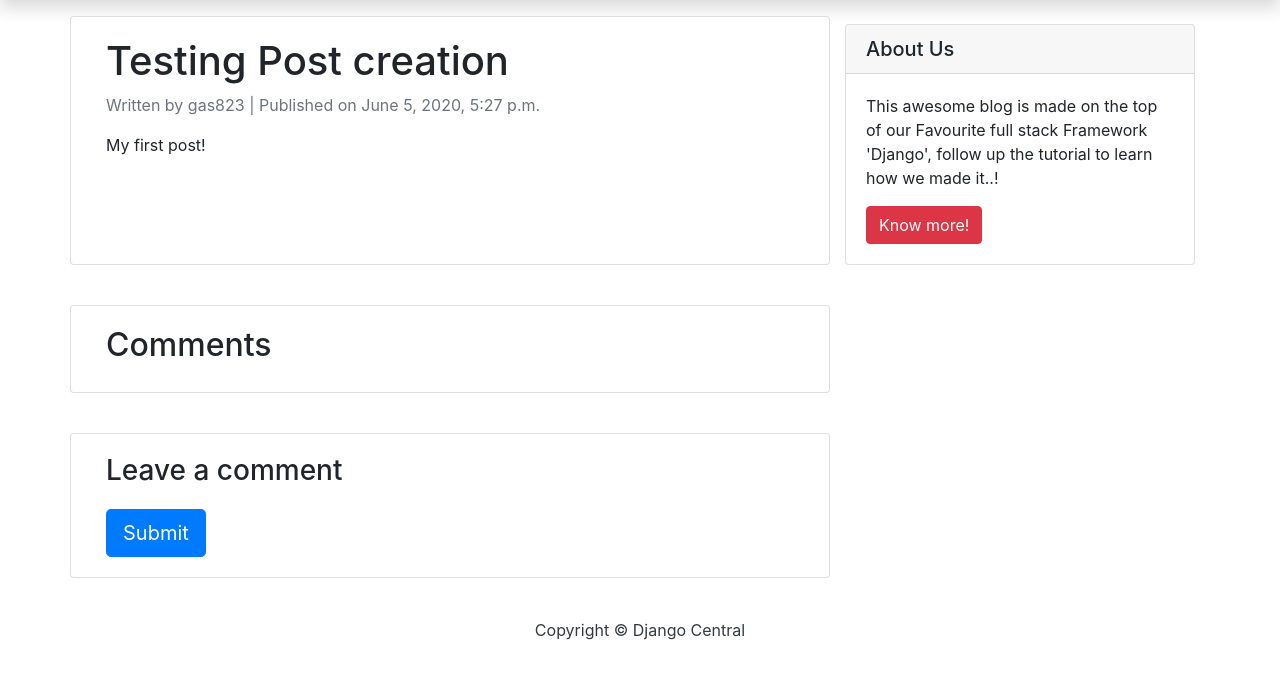
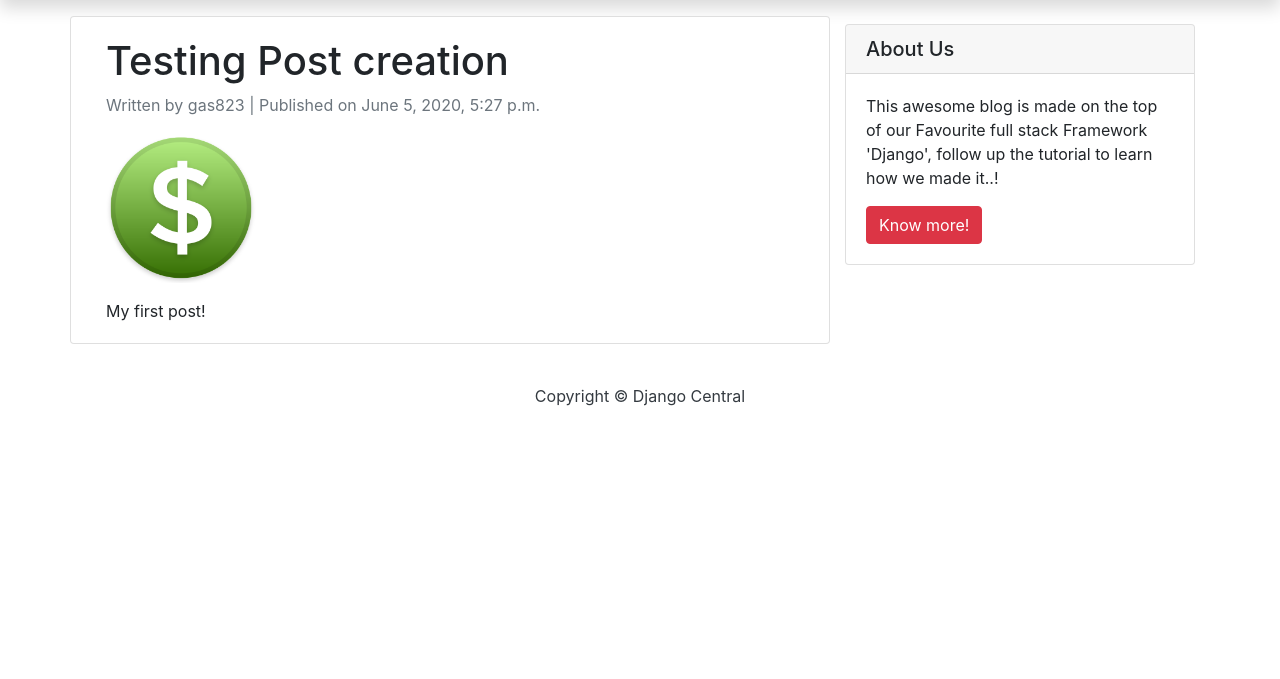
Before and after one commit to Galex3/Bridging-Coursework, a Django app: a page that uses templates/post_detail.html in a window 1280 px wide. Shown: the part 56-735 px from the top of the page. Run offline with Django 3.2, Linux system fonts and the light colour scheme; data comes from the database, SQL or seed files in the repository; some libraries are stand-ins or nearby versions.

Commit message:
Reset Develpoment on Comments and added Image to Post

```diff
--- a/blog/models.py
+++ b/blog/models.py
@@ -1,6 +1,7 @@
 from django.conf import settings
 from django.db import models
 from django.utils import timezone
+
 
 STATUS = (
     (0, "Draft"),
@@ -12,6 +13,7 @@
     author = models.ForeignKey(settings.AUTH_USER_MODEL, on_delete=models.CASCADE)
     title = models.CharField(max_length=200)
     slug = models.SlugField(max_length=200)
+    image = models.ImageField(upload_to="static/img/", null=True)
     content = models.TextField()
     created_date = models.DateTimeField(default=timezone.now)
     published_date = models.DateTimeField(blank=True, null=True)
@@ -27,18 +29,3 @@
 
     def __str__(self):
         return self.title
-
-
-class Comment(models.Model):
-    post = models.ForeignKey(Post, on_delete=models.CASCADE, related_name='comments')
-    name = models.CharField(max_length=80)
-    email = models.EmailField()
-    body = models.TextField()
-    created_on = models.DateTimeField(auto_now_add=True)
-    active = models.BooleanField(default=False)
-
-    class Meta:
-        ordering = ['created_on']
-
-    def __str__(self):
-        return 'Comment {} by {}'.format(self.body, self.name)
--- a/blog/urls.py
+++ b/blog/urls.py
@@ -1,8 +1,10 @@
 from django.urls import path
 from . import views
+from django.conf import settings
+from django.conf.urls.static import static
+
 
 urlpatterns = [
     path('', views.PostList.as_view(), name='home'),
     path('<slug:slug>/', views.PostDetail.as_view(), name='post_detail'),
-    path('<slug:slug>/', views.post_detail, name='post_detail'),
-]
+] + static(settings.MEDIA_URL, document_root=settings.MEDIA_ROOT)
--- a/blog/views.py
+++ b/blog/views.py
@@ -1,7 +1,7 @@
-from django.shortcuts import render, get_object_or_404
+from django.contrib.auth.decorators import login_required
+from django.shortcuts import render, get_object_or_404, redirect
 from django.views import generic
 from .models import Post
-from .forms import CommentForm
 
 
 class PostList(generic.ListView):
@@ -12,28 +12,3 @@
 class PostDetail(generic.DetailView):
     model = Post
     template_name = 'post_detail.html'
-
-
-def post_detail(request, slug):
-    template_name = 'post_detail.html'
-    post = get_object_or_404(Post, slug=slug)
-    comments = post.comments.filter(active=True)
-    new_comment = None
-    # Comment posted
-    if request.method == 'POST':
-        comment_form = CommentForm(data=request.POST)
-        if comment_form.is_valid():
-
-            # Create Comment object but don't save to database yet
-            new_comment = comment_form.save(commit=False)
-            # Assign the current post to the comment
-            new_comment.post = post
-            # Save the comment to the database
-            new_comment.save()
-    else:
-        comment_form = CommentForm()
-
-    return render(request, template_name, {'post': post,
-                                           'comments': comments,
-                                           'new_comment': new_comment,
-                                           'comment_form': comment_form})
--- a/djangogirls/settings.py
+++ b/djangogirls/settings.py
@@ -13,6 +13,7 @@
 import os
 
 # Build paths inside the project like this: os.path.join(BASE_DIR, ...)
+
 BASE_DIR = os.path.dirname(os.path.dirname(os.path.abspath(__file__)))
 
 # Quick-start development settings - unsuitable for production
@@ -115,3 +116,7 @@
 
 STATIC_URL = '/static/'
 STATIC_ROOT = os.path.join(BASE_DIR, 'static')
+
+
+MEDIA_ROOT = os.path.join(BASE_DIR, 'media')
+MEDIA_URL = '/media/'
--- a/templates/post_detail.html
+++ b/templates/post_detail.html
@@ -1,50 +1,132 @@
 {% extends 'base.html' %} {% block content %}
+    <style>
+        #myImg {
+            border-radius: 5px;
+            cursor: pointer;
+            transition: 0.3s;
+            max-width: 100%;
+            max-height: 150px;
+        }
 
+        #myImg:hover {
+            opacity: 0.7;
+        }
+
+        /* The Modal (background) */
+        .modal {
+            display: none; /* Hidden by default */
+            position: fixed; /* Stay in place */
+            z-index: 1; /* Sit on top */
+            padding-top: 100px; /* Location of the box */
+            left: 0;
+            top: 0;
+            width: 100%; /* Full width */
+            height: 100%; /* Full height */
+            overflow: auto; /* Enable scroll if needed */
+            background-color: rgb(0, 0, 0); /* Fallback color */
+            background-color: rgba(0, 0, 0, 0.9); /* Black w/ opacity */
+        }
+
+        /* Modal Content (image) */
+        .modal-content {
+            margin: auto;
+            display: block;
+            width: 80%;
+            max-width: 700px;
+        }
+
+        /* Caption of Modal Image */
+        #caption {
+            margin: auto;
+            display: block;
+            width: 80%;
+            max-width: 700px;
+            text-align: center;
+            color: #ccc;
+            padding: 10px 0;
+            height: 150px;
+        }
+
+        /* Add Animation */
+        .modal-content, #caption {
+            animation-name: zoom;
+            animation-duration: 0.6s;
+        }
+
+        @keyframes zoom {
+            from {
+                transform: scale(0.1)
+            }
+            to {
+                transform: scale(1)
+            }
+        }
+
+        /* The Close Button */
+        .close {
+            position: absolute;
+            top: 15px;
+            right: 35px;
+            color: #f1f1f1;
+            font-size: 40px;
+            font-weight: bold;
+            transition: 0.3s;
+        }
+
+        .close:hover,
+        .close:focus {
+            color: #bbb;
+            text-decoration: none;
+            cursor: pointer;
+        }
+
+        /* 100% Image Width on Smaller Screens */
+        @media only screen and (max-width: 700px) {
+            .modal-content {
+                width: 100%;
+            }
+        }
+    </style>
     <div class="container">
         <div class="row">
             <div class="col-md-8 card mb-4  mt-3 left  top">
                 <div class="card-body">
                     <h1>{% block title %} {{ object.title }} {% endblock title %}</h1>
-                    <p class=" text-muted">Written by {{ post.author }} | Published on {{ post.published_date }}</p>
+                    <p class="text-muted">Written by {{ post.author }} | Published on {{ post.published_date }}</p>
+                    <img id="myImg" src="{{ object.image.url }}" alt="{{ object.title }}"/>
+                    <!-- The Modal -->
+                    <div id="myModal" class="modal">
+                        <span class="close">&times;</span>
+                        <img class="modal-content" id="img01">
+                        <div id="caption"></div>
+                    </div>
+                    <p></p>
                     <p class="card-text ">{{ object.content | safe }}</p>
                 </div>
             </div>
             {% block sidebar %} {% include 'sidebar.html' %} {% endblock sidebar %}
-        <div class="col-md-8 card mb-4  mt-3 ">
-      <div class="card-body">
-        <!-- comments -->
-        <h2>{{ comments.count }} Comments</h2>
-
-        {% for comment in comments %}
-        <div class="comments" style="padding: 10px;">
-          <p class="font-weight-bold">
-            {{ comment.name }}
-            <span class=" text-muted font-weight-normal">
-              {{ comment.created_on }}
-            </span>
-          </p>
-          {{ comment.body | linebreaks }}
-        </div>
-        {% endfor %}
-      </div>
-    </div>
-    <div class="col-md-8 card mb-4  mt-3 ">
-      <div class="card-body">
-        {% if new_comment %}
-        <div class="alert alert-success" role="alert">
-          Your comment is awaiting moderation
-        </div>
-        {% else %}
-        <h3>Leave a comment</h3>
-        <form method="post" style="margin-top: 1.3em;">
-          {{ comment_form.as_p }}
-          {% csrf_token %}
-          <button type="submit" class="btn btn-primary  btn-lg">Submit</button>
-        </form>
-        {% endif %}
-      </div>
-    </div>
         </div>
     </div>
+    <script>
+        // Get the modal
+        var modal = document.getElementById('myModal');
 
+        // Get the image and insert it inside the modal - use its "alt" text as a caption
+        var img = document.getElementById('myImg');
+        var modalImg = document.getElementById("img01");
+        var captionText = document.getElementById("caption");
+        img.onclick = function () {
+            modal.style.display = "block";
+            modalImg.src = this.src;
+            captionText.innerHTML = this.alt;
+        }
+
+        // Get the <span> element that closes the modal
+        var span = document.getElementsByClassName("close")[0];
+
+        // When the user clicks on <span> (x), close the modal
+        span.onclick = function () {
+            modal.style.display = "none";
+        }
+    </script>
 {% endblock content %}
```
Also changed, not shown: blog/admin.py (+1 -12 lines), blog/forms.py (deleted, +0 -8 lines), blog/migrations/0002_auto_20200605_1904.py (added), blog/migrations/0003_comment.py (added), blog/migrations/0004_auto_20200606_1621.py (added), blog/migrations/0005_auto_20200606_1741.py (added), db.sqlite3, media/static/img/Calculator-icon.png (added), media/static/img/Calculator-icon_t43hFqo.png (added).
